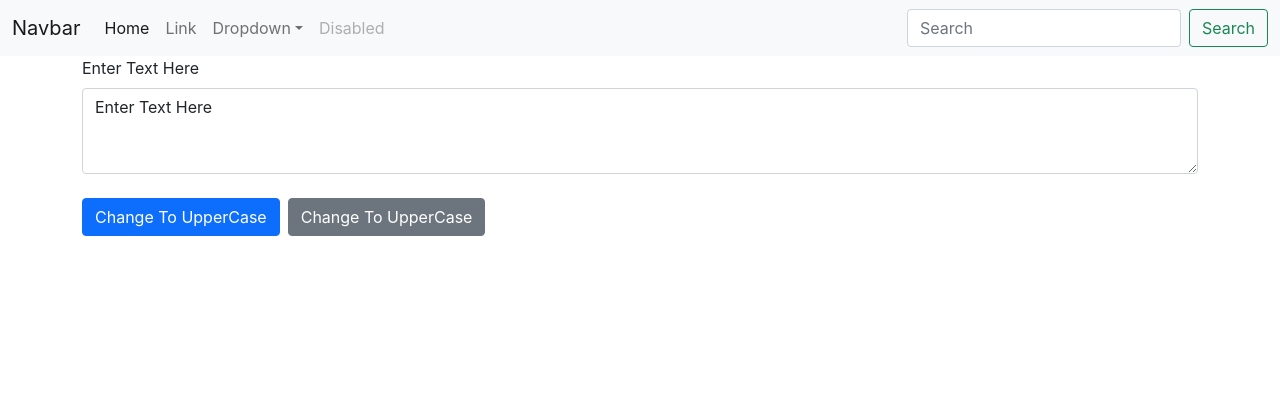
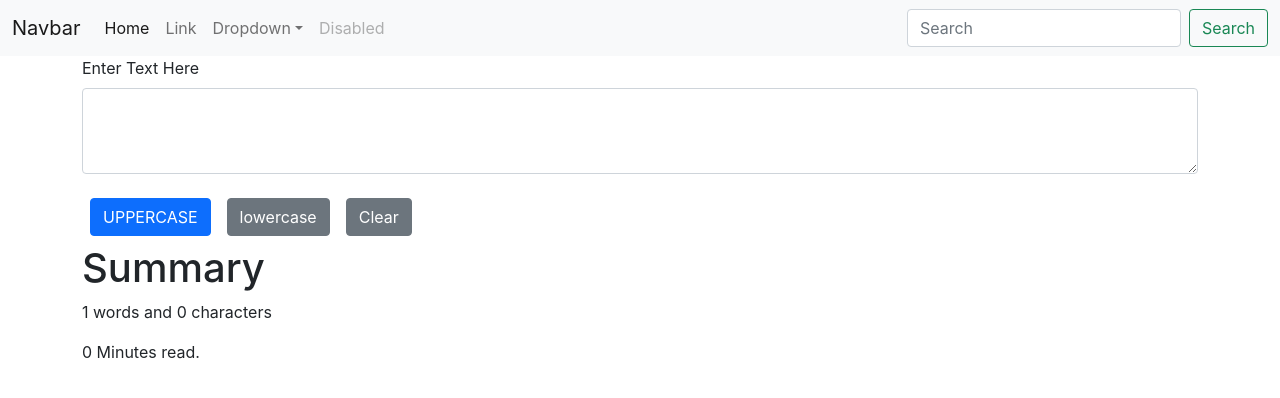
Before and after one commit to Neeraj1005/react-course-learning, a React (Create React App) app: page / in a window 1280 px wide. Shown: the top 398 px of the page. Built offline with nearby package versions, Linux system fonts and the light colour scheme.

Commit message:
text read added

```diff
--- a/src/components/Form.js
+++ b/src/components/Form.js
@@ -1,7 +1,7 @@
 import React, { useState } from "react";
 
 export default function Form() {
-  const [text, setText] = useState("Enter Text Here");
+  const [text, setText] = useState("");
 
   const handleOnChange = (e) => {
       console.log(e.target.value)
@@ -16,12 +16,22 @@ export default function Form() {
         <textarea className="form-control" value={text} onChange={handleOnChange} id="texareaBox" rows="3"></textarea>
       </div>
       <div className="col-12">
-        <button type="submit" className="btn btn-primary" onClick={() => setText(text.toUpperCase())}>
-          Change To UpperCase
+        <button type="submit" className="btn btn-primary m-2" onClick={() => setText(text.toUpperCase())}>
+          UPPERCASE
         </button>
         <button type="submit" className="btn btn-secondary m-2" onClick={() => setText(text.toLowerCase())}>
-          Change To UpperCase
+            lowercase
         </button>
+        <button type="submit" className="btn btn-secondary m-2" onClick={() => setText('')}>
+          Clear
+        </button>
+      </div>
+
+      <div>
+        <h1>Summary</h1>
+        <p>{text.split(' ').length} words and {text.length} characters</p>
+        <p>{Math.floor(0.008 * text.split(' ').length)} Minutes read.</p>
+        <p>{text}</p>
       </div>
     </>
   );
```
